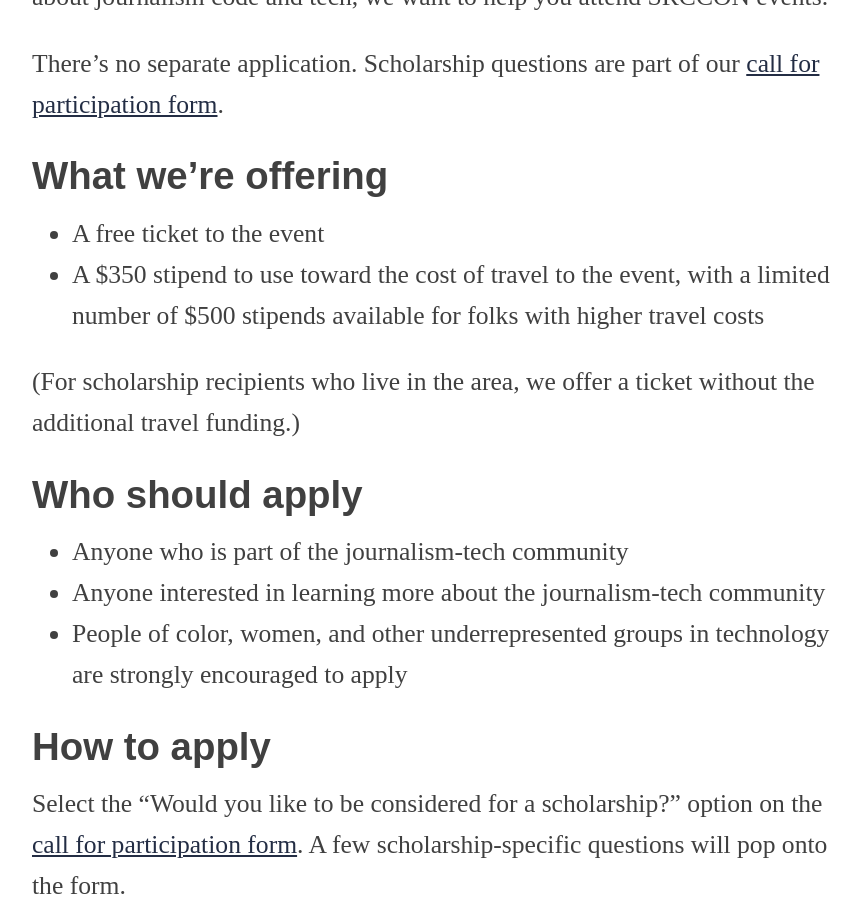
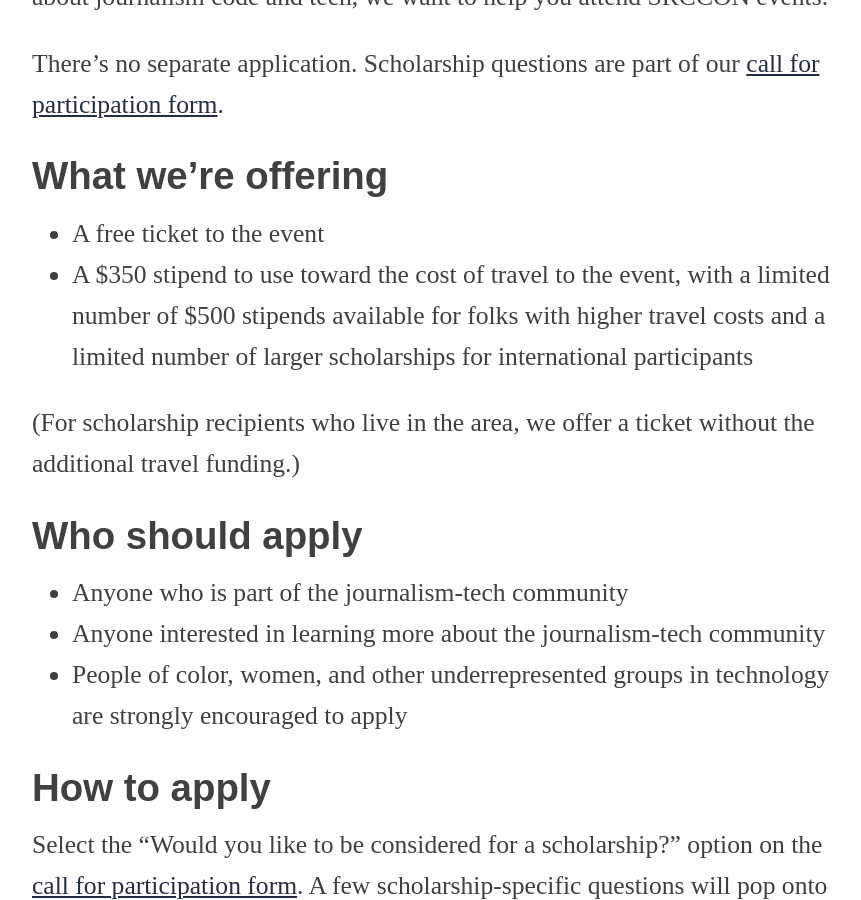
Before and after one commit to OpenNews/srccon-product, a Jekyll site: the page built from scholarships.md, in a window 1280 px wide and 900 px high, scrolled down 822 px. Shown: the whole window, without its empty margins (208-1069 px from the left). Built offline with Jekyll 4.4.1, drawn with Linux system fonts in a browser that asks for light colours.

Commit message:
add intl note

```diff
--- a/scholarships.md
+++ b/scholarships.md
@@ -14,7 +14,7 @@
 ## What we&rsquo;re offering
 
 * A free ticket to the event
-* A $350 stipend to use toward the cost of travel to the event, with a limited number of $500 stipends available for folks with higher travel costs
+* A $350 stipend to use toward the cost of travel to the event, with a limited number of $500 stipends available for folks with higher travel costs and a limited number of larger scholarships for international participants
 
 (For scholarship recipients who live in the area, we offer a ticket without the additional travel funding.)
 
```
